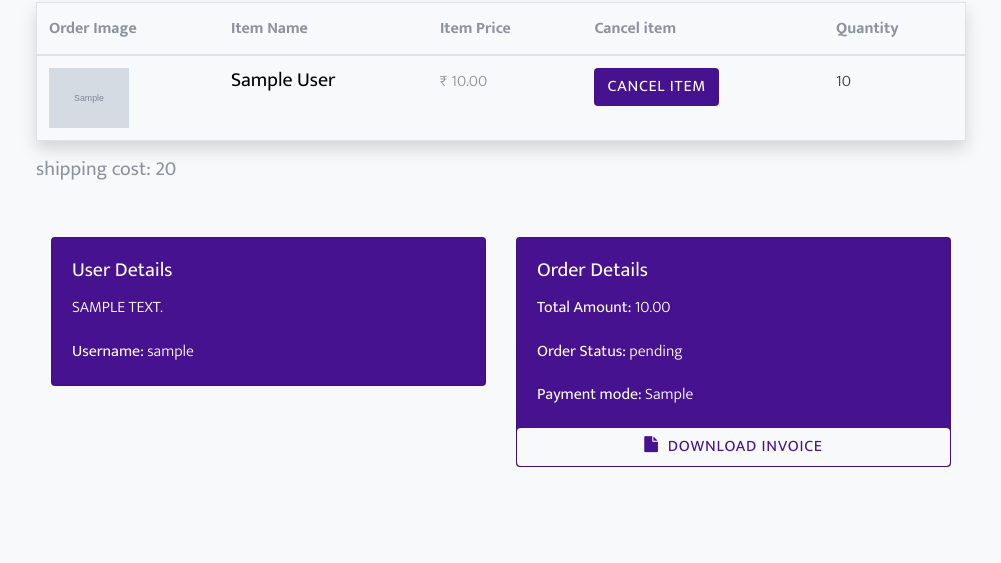
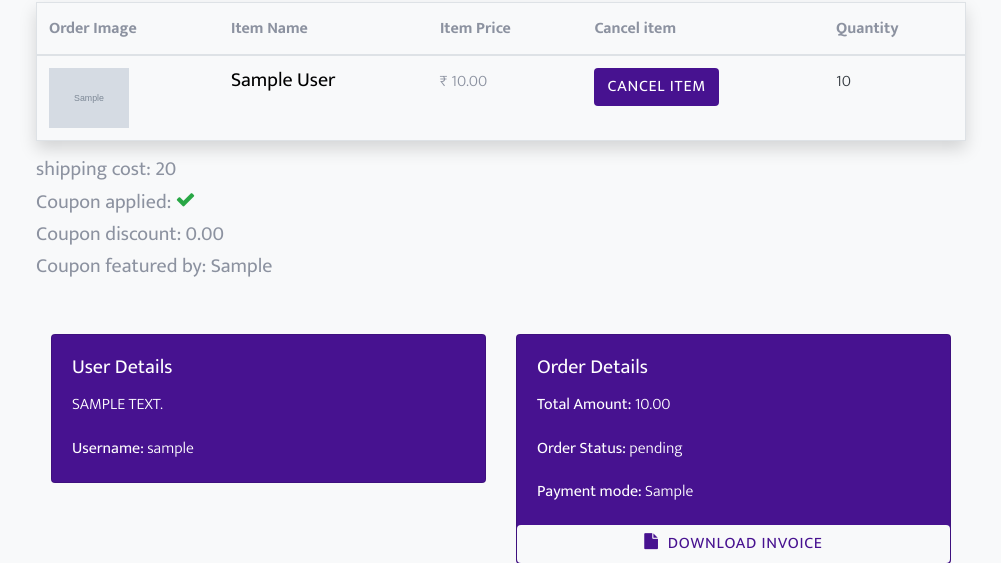
Before and after one commit to shibil-thora/TempoToys, a Django app: page /order_details/1 in a window 1280 px wide. Shown: the part 427-990 px from the top of the page, without its empty margins (139-1140 px from the left). Run offline with Django 5.2, Linux system fonts and the light colour scheme; a user stored in the database is signed in; tables that the repository leaves empty hold one stand-in row (values such as "Sample post"); grey boxes marked "Sample" are stand-in pictures; some libraries are stand-ins or nearby versions; some web fonts are replaced.

Commit message:
pending changes like order details coupon management

```diff
--- a/TempoTees/admin_panel/models.py
+++ b/TempoTees/admin_panel/models.py
@@ -7,7 +7,7 @@ from decimal import Decimal
 
 class Brand(models.Model):
     name = models.CharField(max_length=100)
-    logo = models.ImageField(upload_to='uploads/')
+    is_listed = models.BooleanField(default=True)
 
     def __str__(self):
         return self.name
@@ -22,6 +22,7 @@ class Gender(models.Model):
 
 class Categories(models.Model):
     category_name = models.CharField(max_length=100)
+    is_listed = models.BooleanField(default=True)
 
     def __str__(self):
         return self.category_name
@@ -74,6 +75,8 @@ class Coupon(models.Model):
     min_price = models.DecimalField(max_digits=20, decimal_places=2)
     created_date = models.DateTimeField(auto_now_add=True)
     days_valid = models.IntegerField()
+    activated = models.BooleanField(default=True)
+    promoter = models.CharField(max_length=100, null=True)
 
     def __str__(self):
         return self.coupon_code
--- a/TempoTees/admin_panel/urls.py
+++ b/TempoTees/admin_panel/urls.py
@@ -40,4 +40,5 @@ urlpatterns = [
     path('add_coupon/', views.add_coupon, name='add_coupon'),
     path('edit_coupon/<pk>', views.edit_coupon, name='edit_coupon'),
     path('delete_coupon/<pk>', views.delete_coupon, name='delete_coupon'),
+    path('activate_coupon/<pk>', views.activate_coupon, name='activate_coupon'),
 ]
--- a/TempoTees/home/models.py
+++ b/TempoTees/home/models.py
@@ -1,5 +1,5 @@
 from django.db import models
-from admin_panel.models import Products, Gender
+from admin_panel.models import Coupon, Products, Gender
 from register.models import TempoUser
 
 
@@ -79,6 +79,8 @@ class Orders(models.Model):
     order_status = models.ForeignKey(OrderStatus, on_delete=models.RESTRICT, related_name='orders')
     payment_mode = models.ForeignKey(PaymentModes, on_delete=models.RESTRICT, related_name='orders')
     order_notes = models.TextField(null=True)
+    coupon_featured_by = models.CharField(max_length=100, null=True)
+    coupon_discount = models.DecimalField(max_digits=20, decimal_places=2, null=True)
 
 
 class OrderItem(models.Model):
--- a/TempoTees/home/views.py
+++ b/TempoTees/home/views.py
@@ -4,7 +4,7 @@ import json
 from django.shortcuts import render, redirect
 from django.http import FileResponse, HttpResponse
 from django.views.decorators.cache import never_cache
-from admin_panel.models import CancelReason, Products, Gender, Wallet
+from admin_panel.models import Brand, CancelReason, Categories, Products, Gender, Wallet
 from .models import Cart, Profile, State, Address, Orders, OrderStatus, PaymentModes, OrderItem, Wishlist, referral_code
 from admin_panel.models import WalletHistory
 from register.models import TempoUser as User
@@ -33,7 +33,7 @@ from django.db.models import Q
 @never_cache
 def index(request):
     context = {
-        'products': Products.objects.all().order_by('-id').filter(is_listed=True)
+        'products': Products.objects.all().order_by('-id').filter(is_listed=True).filter(brand__is_listed=True).filter(category__is_listed=True)
     }
     return render(request, 'index.html', context)
 
@@ -50,7 +50,7 @@ def gender_filter_home(request, q):
 @never_cache
 def shop(request):
     if request.user.is_authenticated:
-        products = Products.objects.filter(is_listed=True).order_by('-id')
+        products = Products.objects.filter(is_listed=True).order_by('-id').filter(brand__is_listed=True).filter(category__is_listed=True)
         paginator = Paginator(products, 3)
         page = request.GET.get('page', 1)
 
@@ -62,6 +62,8 @@ def shop(request):
         context = {
             'products': venues,
             'venues': venues,
+            'categories': Categories.objects.all().filter(is_listed=True),
+            'brands': Brand.objects.all().filter(is_listed=True),
         }
         return render(request, 'shop.html', context)
     return redirect('r:login')
@@ -334,7 +336,7 @@ def checkout(request):
                 order_notes = request.POST.get('order_notes')
                 payment_mode = request.POST.get('payment_mode')
                 payment_mode_obj = PaymentModes.objects.get(mode=payment_mode)
-                address_obj = Address.objects.filter(name=address)[0]
+                address_obj = Address.objects.get(id=int(address))
             except:
                 messages.success(request, 'please select all fields proprely')
                 return redirect('h:checkout')
@@ -363,6 +365,13 @@ def apply_coupon(request, code):
             }
             global coupon_gb
             request.session['coupon_gb'] = code
+            if not coupon.activated:
+                coupon = False
+                data = {
+                    'discount_price': 0
+                }
+                request.session['coupon_gb'] = None
+
             if UsedCoupon.objects.filter(user=request.user, coupon=coupon):
                 coupon = False
                 data = {
@@ -443,12 +452,13 @@ def payment_status(request, pk):
 
     client = razorpay.Client(auth=(settings.RAZOR_KEY_ID, settings.RAZOR_KEY_SECRET))
     try:
-        coupon_gb = Coupon.objects.get(coupon_code=request.session.get('coupon_gb'))
+        coupon_gb = Coupon.objects.get(coupon_code=session.get('coupon_gb'))
     except:
         coupon_gb = None
     print(request.user.username)
 
     address_gb = Address.objects.get(id=session.get('address_gb'))
+    print(address_gb, session.get('address_gb'))
     payment_mode_gb = PaymentModes.objects.get(id=session.get('payment_mode_gb'))
     user_id_gb = session.get('user_id_gb')
     order_notes_gb = session.get('order_notes_gb')
@@ -463,7 +473,7 @@ def payment_status(request, pk):
         Contact: {address_gb.mobile_number}
         '''
 
-        if order_status == 'created':
+        if oder_status == 'created':
             order = Orders.objects.create(
             address=address_str,
             total_amount=total_amount,
@@ -473,9 +483,11 @@ def payment_status(request, pk):
             order_notes=order_notes_gb,
             order_id=order_id
             )
-            order.save()
             if coupon_gb is not None:
                 UsedCoupon.objects.create(coupon=coupon_gb, user=user_obj)
+                order.coupon_featured_by = coupon_gb.promoter
+                order.coupon_discount = coupon_gb.discount_price
+                order.save()
 
         status = client.utility.verify_payment_signature(params_dict)
         order = Orders.objects.get(order_id=response['razorpay_order_id'])
@@ -523,6 +535,9 @@ def payment_status(request, pk):
         status = client.utility.verify_payment_signature(params_dict)
         order = Orders.objects.get(order_id=order_id)
         order.paid = True
+        if coupon_gb is not None:
+            order.coupon_featured_by = coupon_gb.promoter
+            order.coupon_discount = coupon_gb.discount_price
         order.save()
         for cart in user_obj.cart.all():
                 order_item = OrderItem.objects.create(
@@ -568,6 +583,9 @@ def payment_COD(request):
         order_notes=order_notes_gb,
         )
         order.order_id = '270000000' + str(order.id)
+        if coupon_gb is not None:
+            order.coupon_featured_by = coupon_gb.promoter
+            order.coupon_discount = coupon_gb.discount_price
         order.save()
         if coupon_gb is not None:
                 UsedCoupon.objects.create(coupon=coupon_gb, user=user_obj)
@@ -608,6 +626,10 @@ def payment_wallet(request):
         Contact: {address_gb.mobile_number}
         '''
         total_amount = request.session.get('total_amount')
+        if wallet.balance < order.total_amount:
+            messages.success(request, 'wallet has not enough money')
+            return redirect('h:checkout')
+
         order = Orders.objects.create(
         address=address_str,
         total_amount=total_amount,
@@ -622,10 +644,6 @@ def payment_wallet(request):
             wallet = user_obj.wallet
         except:
             wallet = Wallet.objects.create(user=user_obj, balance=0)
-
-        if wallet.balance < order.total_amount:
-            messages.success(request, 'wallet has not enough money')
-            return redirect('h:checkout')
 
         wallet.balance -= order.total_amount
         wallet.save()
@@ -642,6 +660,9 @@ def payment_wallet(request):
                 UsedCoupon.objects.create(coupon=coupon_gb, user=user_obj)
 
         order.paid = True
+        if coupon_gb is not None:
+            order.coupon_featured_by = coupon_gb.promoter
+            order.coupon_discount = coupon_gb.discount_price
         order.save()
         for cart in user_obj.cart.all():
                 order_item = OrderItem.objects.create(
@@ -1015,6 +1036,7 @@ def cancel_order_item(request, item_id, order_id):
     if request.user.is_authenticated:
         try:
             order = Orders.objects.get(id=order_id)
+            temp_order_total_amount = order.total_amount
             item = OrderItem.objects.get(id=item_id)
             item.is_listed = False
             item.save()
@@ -1023,25 +1045,26 @@ def cancel_order_item(request, item_id, order_id):
                 product=item.item,
                 reason=reason
             )
+            temp_order_status = order.order_status.status
             if not order.order_items.filter(is_listed=True):
                 order.order_status = OrderStatus.objects.get(status='cancelled')
-                if not order.payment_mode.mode == 'COD':
-                    wallet = None
-                    try:
-                        wallet = request.user.wallet
-                    except:
-                        wallet = Wallet.objects.create(user=request.user, balance=0)
+                order.save()
+            if not (order.payment_mode.mode == 'COD' and temp_order_status != 'delivered'):
+                wallet = None
+                try:
+                    wallet = request.user.wallet
+                except:
+                    wallet = Wallet.objects.create(user=request.user, balance=0)
 
-                    wallet.balance += order.total_amount
-                    wallet.save()
-                    WalletHistory.objects.create(
-                        wallet=wallet,
-                        amount=order.total_amount,
-                        payment_mode=order.payment_mode.mode,
-                    )
-                    print('comes here')
-                order.save()
-                return redirect('h:order_details', pk=order_id)
+                wallet.balance += temp_order_total_amount - order.total_amount
+                wallet.save()
+                WalletHistory.objects.create(
+                    wallet=wallet,
+                    amount=temp_order_total_amount - order.total_amount,
+                    payment_mode=order.payment_mode.mode,
+                )
+            order.save()
+            return redirect('h:order_details', pk=order_id)
         except:
                 return redirect('h:orders')
 
@@ -1115,8 +1138,11 @@ def download_invoice(request, pk):
     if request.user.is_authenticated:
         try:
             order = Orders.objects.get(id=pk)
-        except:
+        except Orders.DoesNotExist:
             return redirect('r:login')
+
+        total_before_discount = order.total_amount
+
         order_data = {
             'order_id': order.order_id,
             'customer_name': request.user.username,
@@ -1125,9 +1151,10 @@ def download_invoice(request, pk):
                 {'product': item.item.product_name, 'quantity': item.quantity, 'price': item.item.price} for
                 item in order.order_items.all()
             ],
-            'total': order.total_amount,
+            'total_before_discount': total_before_discount,
+            'address': order.address,
+            'payment_method': order.payment_mode,
         }
-
 
         buffer = BytesIO()
         response = HttpResponse(content_type='application/pdf')
@@ -1140,47 +1167,86 @@ def download_invoice(request, pk):
             'Heading1',
             parent=styles['Heading1'],
             spaceBefore=12,
-            fontSize=16,
+            fontSize=20,
+            textColor=colors.darkblue,
+            alignment=1,
+        )
+        heading = Paragraph("Invoice", heading_style)
+
+        # Add Payment Method and Address
+        payment_address_style = ParagraphStyle(
+            'PaymentAddressStyle',
+            parent=styles['Normal'],
+            fontSize=12,
             textColor=colors.black,
             alignment=1,
+            spaceAfter=10,
         )
-        heading = Paragraph("Order Invoice", heading_style)
+        payment_address = Paragraph(f"Payment Method: {order_data['payment_method']}<br/>Address: {order_data['address']}",
+                                    payment_address_style)
 
-        order_details = [
-            ["Order Number", "Customer Name", "Date"],
-            [order_data['order_id'], order_data['customer_name'], order_data['date']],
+        # Create a paragraph for Order Details
+        order_details_paragraph_style = ParagraphStyle(
+            'OrderDetailsParagraphStyle',
+            parent=styles['Normal'],
+            fontSize=12,
+            textColor=colors.black,
+            alignment=1,
+            spaceAfter=10,
+        )
+        order_details_paragraph = Paragraph(
+            f"Order Number: {order_data['order_id']}<br/>Customer Name: {order_data['customer_name']}<br/>Date: {order_data['date']}",
+            order_details_paragraph_style
+        )
+
+        order_table_details = [
+            ["Order Details"],
+            [order_details_paragraph],
         ]
 
         order_table_style = TableStyle([
-            ('BACKGROUND', (0, 0), (-1, 0), colors.grey),
-            ('TEXTCOLOR', (0, 0), (-1, 0), colors.whitesmoke),
+            ('BACKGROUND', (0, 0), (-1, 0), colors.lightblue),
+            ('TEXTCOLOR', (0, 0), (-1, 0), colors.darkblue),
             ('ALIGN', (0, 0), (-1, -1), 'CENTER'),
-            ('FONTNAME', (0, 0), (-1, 0), 'Helvetica-Bold'),
+            ('FONTNAME', (0, 0), (-1, 0), 'Helvetica'),
             ('BOTTOMPADDING', (0, 0), (-1, 0), 12),
-            ('GRID', (0, 0), (-1, -1), 1, colors.black),
+            ('GRID', (0, 0), (-1, -1), 1, colors.darkblue),
+            ('BOX', (0, 0), (-1, -1), 1, colors.darkblue),
         ])
-        order_table = Table(order_details, style=order_table_style, colWidths=[1.5 * inch, 1.5 * inch, 1.5 * inch])
+        order_table = Table(order_table_details, style=order_table_style, colWidths=[6 * inch])
 
         items_data = [
             ["Product", "Quantity", "Price", "Total"],
         ] + [
-            [item['product'], item['quantity'], f"{item['price']}/-", f"{item['quantity'] * item['price']}/-"]
+            [item['product'], f"Qty: {item['quantity']}", f"Price: ${item['price']}",
+             f"Total: ${item['quantity'] * item['price']}"]
             for item in order_data['items']
         ]
 
         items_table_style = TableStyle([
-            ('ALIGN', (0, 0), (-1, -1), 'CENTER'),
-            ('FONTNAME', (0, 0), (-1, 0), 'Helvetica-Bold'),
+            ('ALIGN', (0, 0), (-1, -1), 'LEFT'),
+            ('FONTNAME', (0, 0), (-1, 0), 'Helvetica'),
             ('BOTTOMPADDING', (0, 0), (-1, 0), 12),
-            ('BACKGROUND', (0, 0), (-1, 0), colors.grey),
-            ('TEXTCOLOR', (0, 0), (-1, 0), colors.whitesmoke),
-            ('GRID', (0, 0), (-1, -1), 1, colors.black),
+            ('BACKGROUND', (0, 0), (-1, 0), colors.lightblue),
+            ('TEXTCOLOR', (0, 0), (-1, 0), colors.darkblue),
+            ('GRID', (0, 0), (-1, -1), 1, colors.darkblue),
+            ('BOX', (0, 0), (-1, -1), 1, colors.darkblue),
         ])
-        items_table = Table(items_data, style=items_table_style, colWidths=[2 * inch, 1 * inch, 1.5 * inch, 1.5 * inch])
+        items_table = Table(items_data, style=items_table_style, colWidths=[2.5 * inch, 1.5 * inch, 1.5 * inch, 1.5 * inch])
 
-        total = Paragraph(f"Total: {order_data['total']}/-", styles['Heading2'])
+        adjusted_total_style = ParagraphStyle(
+            'AdjustedTotalStyle',
+            parent=styles['Normal'],
+            fontSize=12,
+            textColor=colors.black,
+            alignment=1,
+            spaceBefore=10,
+        )
+        adjusted_total_paragraph = Paragraph(
+            f"Total Amount: ${total_before_discount} /-",
+            adjusted_total_style)
 
-        doc.build([heading, order_table, items_table, total])
+        doc.build([heading, payment_address, order_table, items_table, adjusted_total_paragraph])
 
         buffer.seek(0)
         response.write(buffer.read())
@@ -1189,16 +1255,15 @@ def download_invoice(request, pk):
     else:
         return redirect('r:login')
 
-
 #=================================== PRODUCT SEARCH ===================================#
 def search_product(request):
     if request.user.is_authenticated:
-        products = Products.objects.filter(is_listed=True).order_by('-id')
+        products = Products.objects.filter(is_listed=True).order_by('-id').filter(brand__is_listed=True).filter(category__is_listed=True)
         q = request.GET.get('search_query')
         products = products.filter(product_name__icontains=q)
         print(bool(products))
         if bool(products) == False:
-            products = Products.objects.filter(is_listed=True).filter(category__category_name__icontains=q).order_by('-id')
+            products = Products.objects.filter(is_listed=True).filter(category__category_name__icontains=q).order_by('-id').filter(brand__is_listed=True).filter(category__is_listed=True)
             print(products)
         paginator = Paginator(products, 3)
         page = request.GET.get('page', 1)
@@ -1222,11 +1287,12 @@ def filter_parallel(request):
         category = request.GET.get('category')
         brand = request.GET.get('brand')
         if bool(brand) == False:
-            brand = '23870498shfsjdhfjkahslhskhldfk'
+            brand = ''
         if bool(category) == False:
-            category = 'sdf38098sdf87878s7d8fahsjdfjkh'
+            category = ''
+
         products = Products.objects.filter(is_listed=True).order_by('-id')
-        products = products.filter(Q(category__category_name__icontains=category) | Q(brand__name__icontains=brand) )
+        products = products.filter(Q(category__category_name__icontains=category) & Q(brand__name__icontains=brand) )
         paginator = Paginator(products, 3)
         page = request.GET.get('page', 1)
 
@@ -1238,6 +1304,8 @@ def filter_parallel(request):
         context = {
             'products': venues,
             'venues': venues,
+            'categories': Categories.objects.all().filter(is_listed=True),
+            'brands': Brand.objects.all().filter(is_listed=True),
         }
         return render(request, 'shop.html', context)
     return redirect('r:login')
--- a/TempoTees/templates/admin_order_details.html
+++ b/TempoTees/templates/admin_order_details.html
@@ -41,6 +41,12 @@
     <p><strong>Total Amount:</strong> {{ order.total_amount }}</p>
     <p><strong>Order Status:</strong> {{ order.order_status }}</p>
     <p><strong>Payment mode:</strong> {{ order.payment_mode.mode }}</p>
+
+    {% if order.coupon_featured_by %}
+    <h5>Coupon applied: <i class="gd-check text-success"></i></h5>
+    <h5>Coupon discount: {{ order.coupon_discount }}</i></h5>
+    <h5>Coupon featured by: {{ order.coupon_featured_by }} </h5>
+    {% endif %}
 </div>
 </div>
 </div>
--- a/TempoTees/templates/checkout.html
+++ b/TempoTees/templates/checkout.html
@@ -156,7 +156,7 @@
                 {% for address in addresses %}
                 {% if address.is_default %}
                 <div class="form-check">
-                  <input class="form-check-input my-3" type="radio" checked name="address" id="male" value="{{ address.name }}">
+                  <input class="form-check-input my-3" type="radio" checked name="address" id="male" value="{{ address.id }}">
                   <label class="form-check-label my-3" for="female">
                         <span class="d-block text-primary h6 text-uppercase">{{ address.name }}</span>
                       <p class="mb-0">{{ address.area_desc }} {{ address.city}}, {{address.state}}-{{ address.pincode }}
@@ -165,7 +165,7 @@
                 </div>
                 {% else %}
                 <div class="form-check">
-                  <input class="form-check-input my-3" type="radio" name="address" id="male" value="{{ address.name }}">
+                  <input class="form-check-input my-3" type="radio" name="address" id="male" value="{{ address.id }}">
                   <label class="form-check-label my-3" for="female">
                         <span class="d-block text-primary h6 text-uppercase">{{ address.name }}</span>
                       <p class="mb-0">{{ address.area_desc }} {{ address.city}}, {{address.state}}-{{ address.pincode }}
--- a/TempoTees/templates/order_detail_user.html
+++ b/TempoTees/templates/order_detail_user.html
@@ -108,6 +108,11 @@
             </tbody>
         </table>
         <h5>shipping cost: 20</h5>
+        {% if order.coupon_featured_by %}
+        <h5>Coupon applied: <i class="icon icon-check text-success"></i></h5>
+        <h5>Coupon discount: {{ order.coupon_discount }}</i></h5>
+        <h5>Coupon featured by: {{ order.coupon_featured_by }} </h5>
+        {% endif %}
 
         {% endif %}
 
```
Also changed, not shown: TempoTees/admin_panel/views.py (+30 -13 lines), TempoTees/templates/coupons.html (+12 -2 lines), TempoTees/templates/shop.html (+8 -32 lines).
